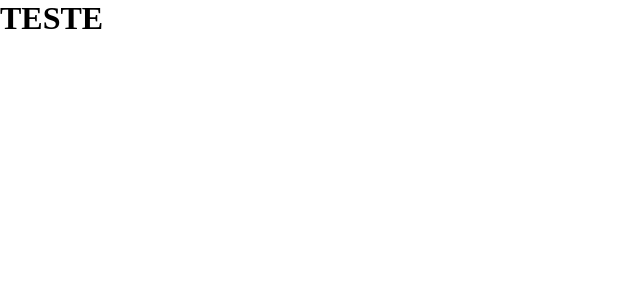
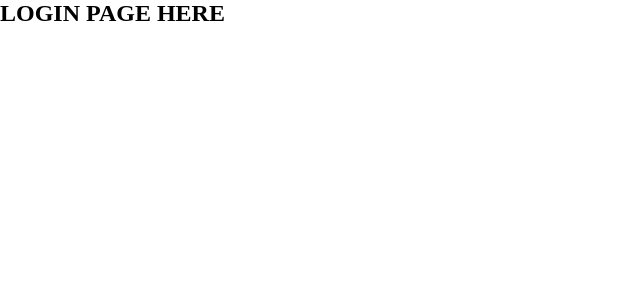
Before and after one commit to SoulPlayerZ/med-data-front, a React (Vite) app: page / in a window 1280 px wide. Shown: the top 300 px of the page, without its empty margins (0-640 px from the left). Built offline with nearby package versions, Linux system fonts and the light colour scheme.

Commit message:
feat: Create LoginPage

```diff
--- a/src/App.jsx
+++ b/src/App.jsx
@@ -1,11 +1,12 @@
 import { BrowserRouter, Routes, Route } from "react-router-dom";
+import LoginPage from "./pages/LoginPage";
 
 function App() {
 
   return (
     <BrowserRouter>
       <Routes>
-        <Route path="/" element={<h1>TESTE</h1>} />
+        <Route path="/" element={ <LoginPage /> } />
       </Routes>
     </BrowserRouter>
   )
--- /dev/null
+++ b/src/pages/LoginPage.jsx
@@ -0,0 +1,9 @@
+import React from "react";
+
+function LoginPage () {
+  return (
+    <h2>LOGIN PAGE HERE</h2>
+  )
+}
+
+export default LoginPage;
```
